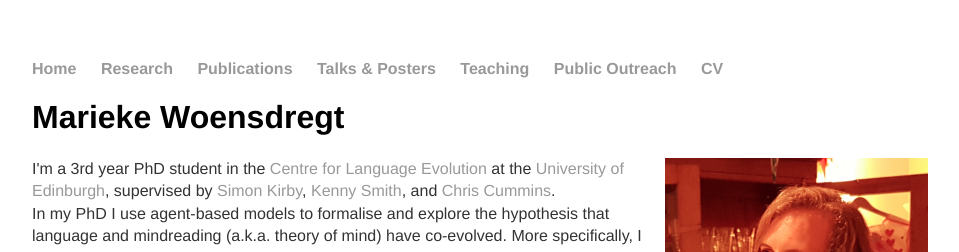
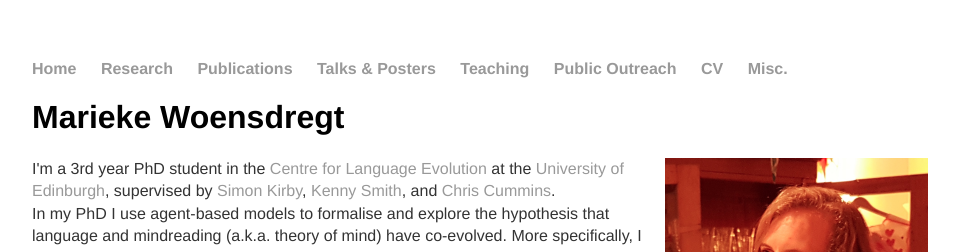
Before and after one commit to marieke-woensdregt/marieke-woensdregt.github.io, a Jekyll site: the page built from index.html, in a window 1280 px wide. Shown: the top 252 px of the page, without its empty margins (160-1119 px from the left). Built offline with Jekyll 4.4.1, drawn with Linux system fonts in a browser that asks for light colours.

Commit message:
Update default.html

```diff
--- a/_layouts/default.html
+++ b/_layouts/default.html
@@ -15,6 +15,7 @@
 	        		<li><a href="/teaching">Teaching</a></li>
 				<li><a href="/public_outreach">Public Outreach</a></li>
               			<li><a href="/cv">CV</a></li>
+				<li><a href="/misc">Misc.</a></li>
 	    		</ul>
 			</nav>
 			<div class="container">
```
